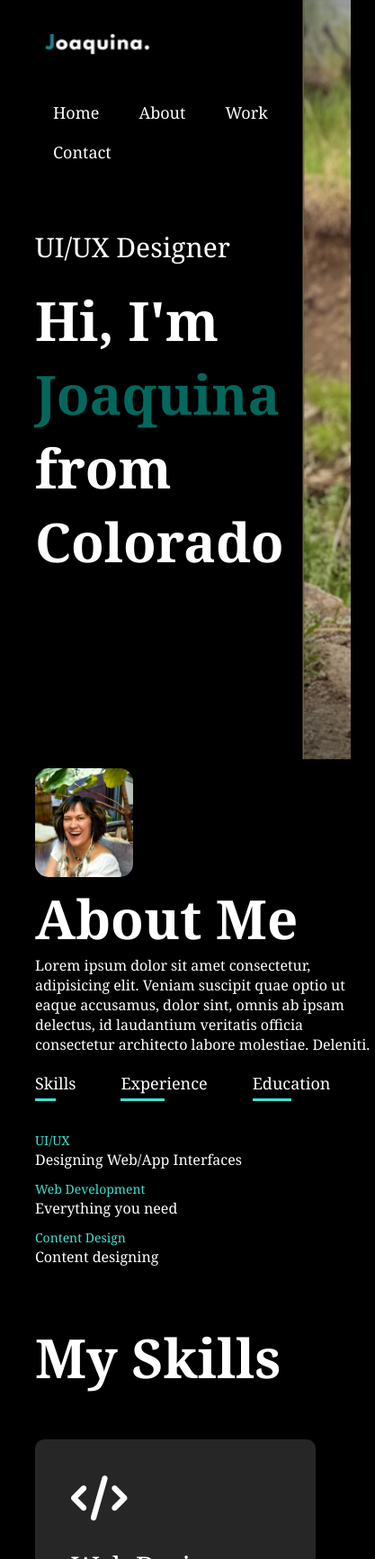
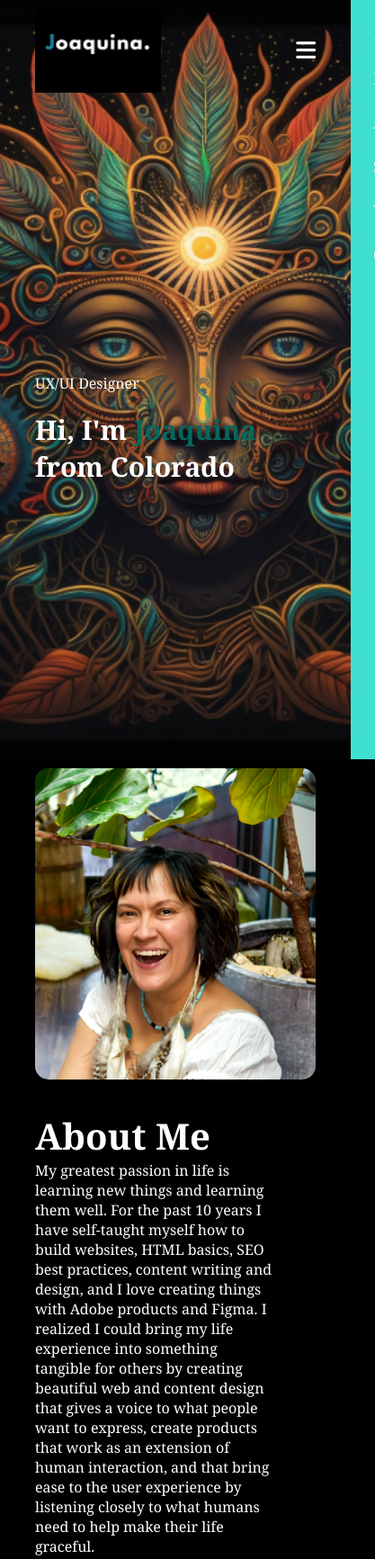
Before and after one commit to joaquina8/UX_UI_HW_18, a plain HTML site: page index.html in a window 390 px wide. Shown: the top 1733 px of the page at 90% size, 417 px wide, since content can reach past the window. Drawn offline with Linux system fonts and the light colour scheme.

Commit message:
all files

```diff
--- a/index.html
+++ b/index.html
@@ -13,15 +13,18 @@
     <div class="container">
        <nav>
          <img src="media/logo.png" class="logo">
-         <ul>
-            <li><a href="#">Home</a></li>
-            <li><a href="#">About</a></li>
-            <li><a href="#">Work</a></li>
-            <li><a href="#">Contact</a></li>
-         </ul>
+         <ul id="sidemenu">
+            <li><a href="#header">Home</a></li>
+            <li><a href="#about">About</a></li>
+            <li><a href="#portfolio">Skills</a></li>
+            <li><a href="#portfolio">Work</a></li>
+            <li><a href="#contact">Contact</a></li>
+            <i class="fa-solid fa-xmark" onclick="closemenu()"></i>
+        </ul>
+           <i class="fa-solid fa-bars" onclick="openmenu()"></i>
        </nav>
        <div class="header-text">
-        <p>UI/UX Designer</p>
+        <p>UX/UI Designer</p>
         <h1>Hi, I'm <span>Joaquina</span><br>from Colorado</h1>
 
        </div>
@@ -36,7 +39,9 @@
         </div>
         <div class="about-col-2">
             <h1 class="sub-title">About Me</h1>
-            <p>Lorem ipsum dolor sit amet consectetur, adipisicing elit. Veniam suscipit quae optio ut eaque accusamus, dolor sint, omnis ab ipsam delectus, id laudantium veritatis officia consectetur architecto labore molestiae. Deleniti.</p>
+            <p>My greatest passion in life is learning new things and learning them well. For the past 10 years I have self-taught myself how to build websites, HTML basics, SEO best practices, content writing and design, and I love creating things with Adobe products and Figma.
+                I realized I could bring my life experience into something tangible for others by creating beautiful web and content design that gives a voice to what people want to express, create products that work as an extension of human interaction, and that bring ease to the user experience by listening closely to what humans need to help make their life graceful.
+              </p>
 
             <div class="tab-titles">
                 <p class="tab-links active-link" onclick="opentab('skills')">Skills</p>
@@ -46,8 +51,8 @@
             <div class="tab-contents active-tab" id="skills">
                 <ul>
                     <li><span>UI/UX</span><br>Designing Web/App Interfaces</li>
-                    <li><span>Web Development</span><br>Everything you need</li>
-                    <li><span>Content Design</span><br>Content designing</li>
+                    <li><span>Web Development</span><br>Wordpress Specialist</li>
+                    <li><span>Content Design</span><br>UI, Web, Email</li>
                 </ul>
             </div>
             <div class="tab-contents" id="experience">
@@ -59,29 +64,29 @@
             </div>
             <div class="tab-contents" id="education">
                 <ul>
-                    <li><span>2013</span><br>Master of Science Traditional Chinese Medicine</li>
-                    <li><span>2023t</span><br>UX/UI Certification University of Denver</li>
+                    <li><span>2023</span><br>Certificate UX/UI Design University of Denver</li>
+                    <li><span>2013</span><br>Master of Science of Traditional Chinese Medicine</li>
                 </ul>
             </div>
         </div>
        </div>
     </div>
 </div>
-<!------------services--------------->
+<!------------skills-------------->
 
 <div id="services">
     <div class="container">
         <h1 class="sub-title">My Skills</h1>
         <div class="services-list">
             <div>
-                <i class="fa-solid fa-code"></i>
-                <h2>Web Design</h2>
-                <p>Lorem ipsum dolor sit, amet consectetur adipisicing elit. Nesciunt aliquid praesentium ullam porro obcaecati quaerat harum, expedita modi quo iste odio illo incidunt ab dolore laudantium, commodi mollitia similique sint!</p>
+                <i class="fa-solid fa-crop"></i>
+                <h2>UX/UI Design</h2>
+                <p>UX research, IA, storyboarding, </p>
                 <a href="#">Learn more</a>
             </div>
             <div>
-                <i class="fa-solid fa-crop"></i>
-                <h2>UX/UI Design</h2>
+                <i class="fa-solid fa-code"></i>
+                <h2>Web Development</h2>
                 <p>Lorem ipsum dolor sit, amet consectetur adipisicing elit. Nesciunt aliquid praesentium ullam porro obcaecati quaerat harum, expedita modi quo iste odio illo incidunt ab dolore laudantium, commodi mollitia similique sint!</p>
                 <a href="#">Learn more</a>
             </div>
@@ -175,6 +180,16 @@
 
 </script>
 
+<script>
+    var sidemenu = document.getElementById("sidemenu");
+    function openmenu(){
+        sidemenu.style.right = "0";
+    }
+    function closemenu(){
+        sidemenu.style.right = "-200px";
+    }
+</script>
+
 
 </body>
 </html>
--- a/style.css
+++ b/style.css
@@ -4,7 +4,9 @@
     font-family:Georgia, 'Times New Roman', Times, serif;
     box-sizing: border-box;
 }
-
+html{
+    scroll-behavior: smooth;
+}
 body {
     background-color: black;
     color: white;
@@ -12,7 +14,7 @@ body {
 #header {
     width: 100%height;
     height: 100vh;
-    background-image: url(media/header\ image.png);
+    background-image: url(media/header2.png);
     background-size: cover;
     background-position: center;
 }
@@ -143,7 +145,7 @@ nav ul li a:hover::after {
     display:block;
  }
 
-/*-------------services------------*/
+/*-------------skills------------*/
 #services {
    padding: 30px 0;
 }
@@ -333,3 +335,70 @@ form .btn2{
     font-weight: 300;
     margin-top: 20px;
 }
+.copyright i{
+    color: turquoise;
+}
+/*--------------------------css for small screen-----------*/
+nav .fa-solid {
+    display: none;
+}
+
+@media only screen and (max-width: 600px){
+    #header{
+        background-image: url(media/mobile_hdr.png);
+    }
+    .header-text{
+        margin-top: 100%;
+        font-size: 16px;
+    }
+    .header-text h1{
+        font-size: 30px;
+    }
+ nav .fa-solid{
+    display: block;
+    font-size: 25px;
+    }
+nav ul{
+        background: turquoise;
+        position: fixed;
+        top: 0;
+        right: -200px;
+        width: 200px;
+        height: 100vh;
+        padding-top: 50px;
+        z-index: 2;
+        transition: right 0.5s;
+    }
+    nav ul li{
+        display: block;
+        margin: 25px;
+    }
+    nav ul .fa-solid{
+        position: absolute;
+        top: 25px;
+        left: 25px;
+        cursor: pointer;
+    }
+    .sub-title{
+        font-size: 40px;
+    }
+    .about-col-1, about-col-2{
+        flex-basis: 100%;
+    }
+    .about-col-1{
+        margin-bottom: 30px;
+    }
+    about-col-2{
+        font-size: 14px;
+    }
+    .tab-links{
+        font-size: 16px;
+        margin-right: 20px;
+    }
+    .contact-left, .contact-right{
+        flex-basis: 100%;
+    }
+    .copyright{
+        font: 14px;
+    }
+}
```
